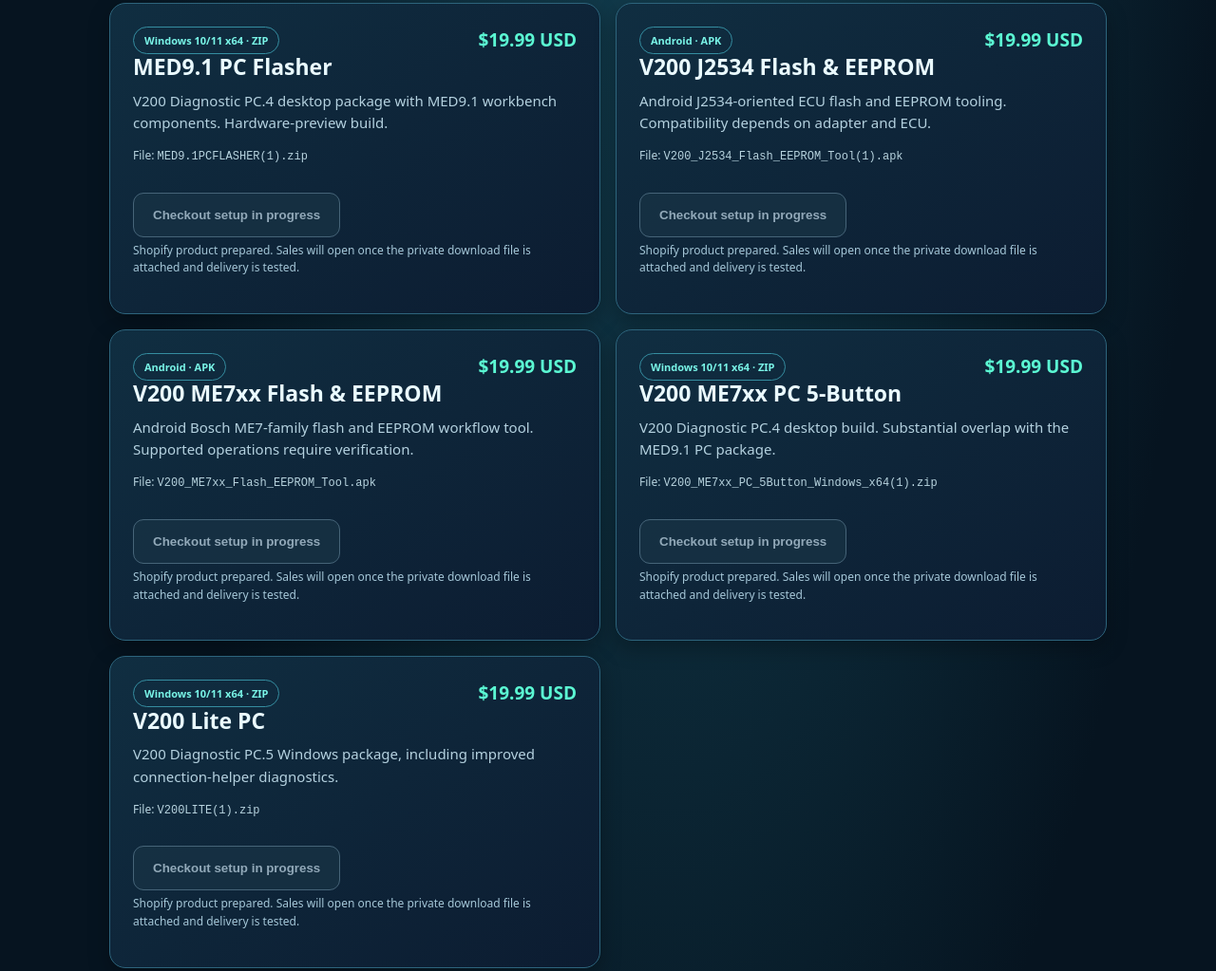
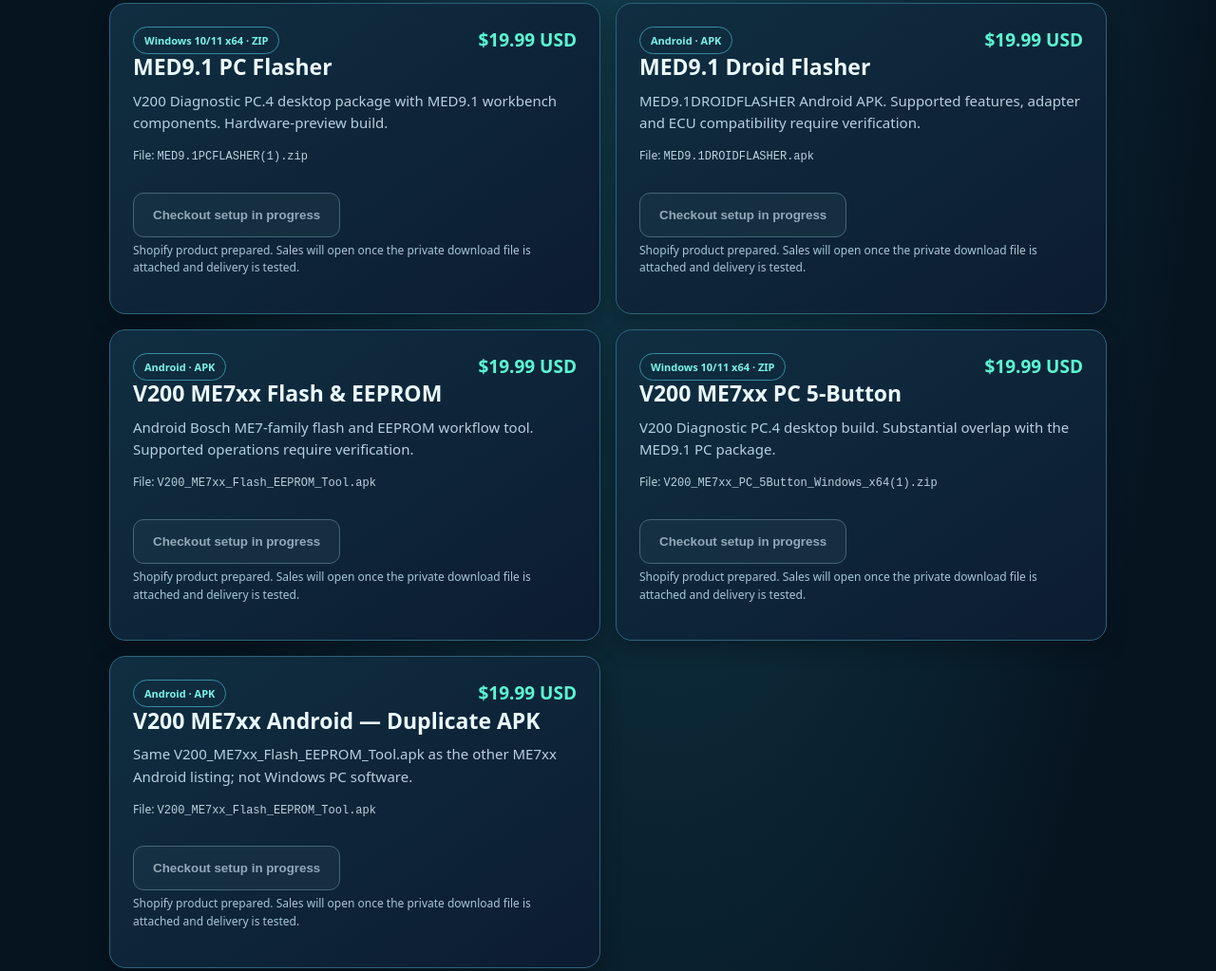
Before and after one commit to kaissymarji/star-mobile-downloads., a plain HTML site: page km100-special-tools.html in a window 1280 px wide. Shown: the part 438-1461 px from the top of the page at 95% size. Drawn offline with Linux system fonts and the light colour scheme.

Commit message:
Match premium-tool storefront labels to files actually uploaded in Shopify

```diff
--- a/km100-special-tools.html
+++ b/km100-special-tools.html
@@ -48,9 +48,9 @@ footer{padding:20px 0 40px;color:#89b1c6;font-size:12px;border-top:1px solid #24
 <p class="small">Shopify product prepared. Sales will open once the private download file is attached and delivery is tested.</p></article>
 <article class="panel paid-product" aria-labelledby="paid2">
 <div class="product-top"><span class="tag">Android · APK</span><strong class="price">$19.99 USD</strong></div>
-<h2 id="paid2">V200 J2534 Flash &amp; EEPROM</h2><p class="sub">Android J2534-oriented ECU flash and EEPROM tooling. Compatibility depends on adapter and ECU.</p>
-<p class="file-label">File: <code>V200_J2534_Flash_EEPROM_Tool(1).apk</code></p>
-<div class="actions"><button class="button pending-btn" type="button" disabled data-checkout-url="https://1z4ckd-pu.myshopify.com/products/v200-j2534-flash-eeprom-tool-android" aria-label="V200 J2534 Flash &amp; EEPROM checkout pending">Checkout setup in progress</button></div>
+<h2 id="paid2">MED9.1 Droid Flasher</h2><p class="sub">MED9.1DROIDFLASHER Android APK. Supported features, adapter and ECU compatibility require verification.</p>
+<p class="file-label">File: <code>MED9.1DROIDFLASHER.apk</code></p>
+<div class="actions"><button class="button pending-btn" type="button" disabled data-checkout-url="https://1z4ckd-pu.myshopify.com/products/v200-j2534-flash-eeprom-tool-android" aria-label="MED9.1 Droid Flasher checkout pending">Checkout setup in progress</button></div>
 <p class="small">Shopify product prepared. Sales will open once the private download file is attached and delivery is tested.</p></article>
 <article class="panel paid-product" aria-labelledby="paid3">
 <div class="product-top"><span class="tag">Android · APK</span><strong class="price">$19.99 USD</strong></div>
@@ -65,10 +65,10 @@ footer{padding:20px 0 40px;color:#89b1c6;font-size:12px;border-top:1px solid #24
 <div class="actions"><button class="button pending-btn" type="button" disabled data-checkout-url="https://1z4ckd-pu.myshopify.com/products/v200-me7xx-pc-5-button-windows-x64" aria-label="V200 ME7xx PC 5-Button checkout pending">Checkout setup in progress</button></div>
 <p class="small">Shopify product prepared. Sales will open once the private download file is attached and delivery is tested.</p></article>
 <article class="panel paid-product" aria-labelledby="paid5">
-<div class="product-top"><span class="tag">Windows 10/11 x64 · ZIP</span><strong class="price">$19.99 USD</strong></div>
-<h2 id="paid5">V200 Lite PC</h2><p class="sub">V200 Diagnostic PC.5 Windows package, including improved connection-helper diagnostics.</p>
-<p class="file-label">File: <code>V200LITE(1).zip</code></p>
-<div class="actions"><button class="button pending-btn" type="button" disabled data-checkout-url="https://1z4ckd-pu.myshopify.com/products/v200-lite-pc-windows-x64" aria-label="V200 Lite PC checkout pending">Checkout setup in progress</button></div>
+<div class="product-top"><span class="tag">Android · APK</span><strong class="price">$19.99 USD</strong></div>
+<h2 id="paid5">V200 ME7xx Android — Duplicate APK</h2><p class="sub">Same V200_ME7xx_Flash_EEPROM_Tool.apk as the other ME7xx Android listing; not Windows PC software.</p>
+<p class="file-label">File: <code>V200_ME7xx_Flash_EEPROM_Tool.apk</code></p>
+<div class="actions"><button class="button pending-btn" type="button" disabled data-checkout-url="https://1z4ckd-pu.myshopify.com/products/v200-lite-pc-windows-x64" aria-label="V200 ME7xx Android duplicate listing checkout pending">Checkout setup in progress</button></div>
 <p class="small">Shopify product prepared. Sales will open once the private download file is attached and delivery is tested.</p></article>
 </div>
 </section>
```
